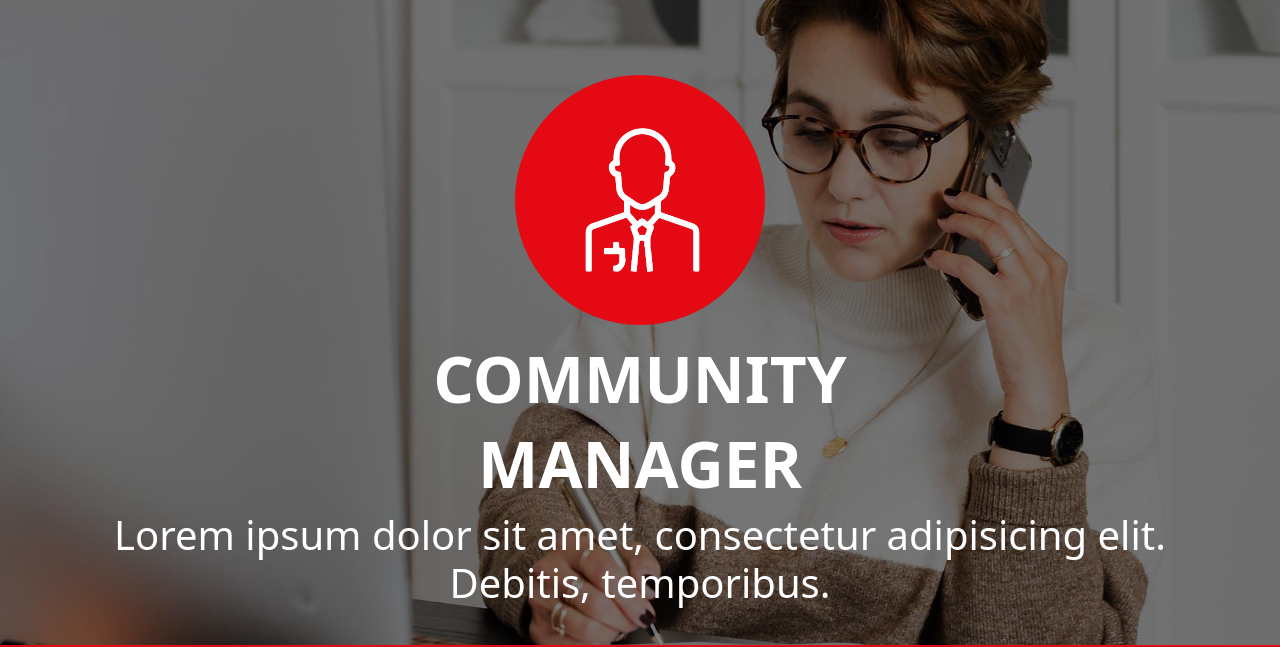
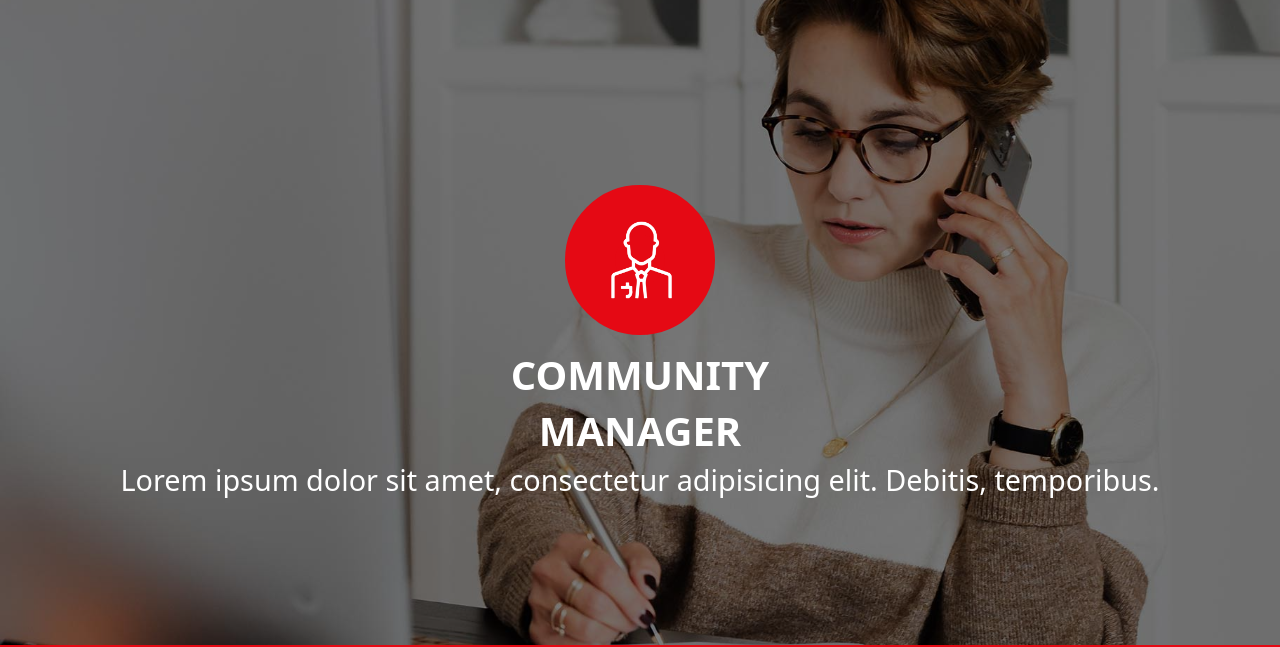
Before and after one commit to Nahuel-DevOne/ProyectoWebCoder, a plain HTML site: page views/community.html in a window 1280 px wide. Shown: the part 155-802 px from the top of the page. Drawn offline with nearby package versions, Linux system fonts and the light colour scheme.

Commit message:
arreglado los tamaños de servicios

```diff
--- a/assets/scss/style.scss
+++ b/assets/scss/style.scss
@@ -63,7 +63,7 @@ header {
     height: 100vh;
     .texto__header {
       font-size: 4rem;
-      margin-top: 25rem;
+      margin-top: 20rem;
       margin-bottom: 2rem;
     }
     .btn-header {
@@ -410,21 +410,21 @@ footer {
     background: $colorRojoNet;
     border: 50px solid $colorRojoNet;
     border-radius: 100%;
-    width:250px;
-    height:250px;
+    width:150px;
+    height:150px;
     img {
-      width: 250px;
-      height: 150px;
-      transform: translate(-10px, 0px);
+      width: 150px;
+      height: 80px;
+      transform: translate(-20px, -15px);
     }
   }
   .textos__servicios{
     h2{
-      font-size:4rem;
+      font-size:2.5rem;
       font-weight: 600;
     }
     h3{
-      font-size:2.5rem;
+      font-size:1.8rem;
     }
   }
 }
```
Also changed, not shown: assets/css/style.css.
